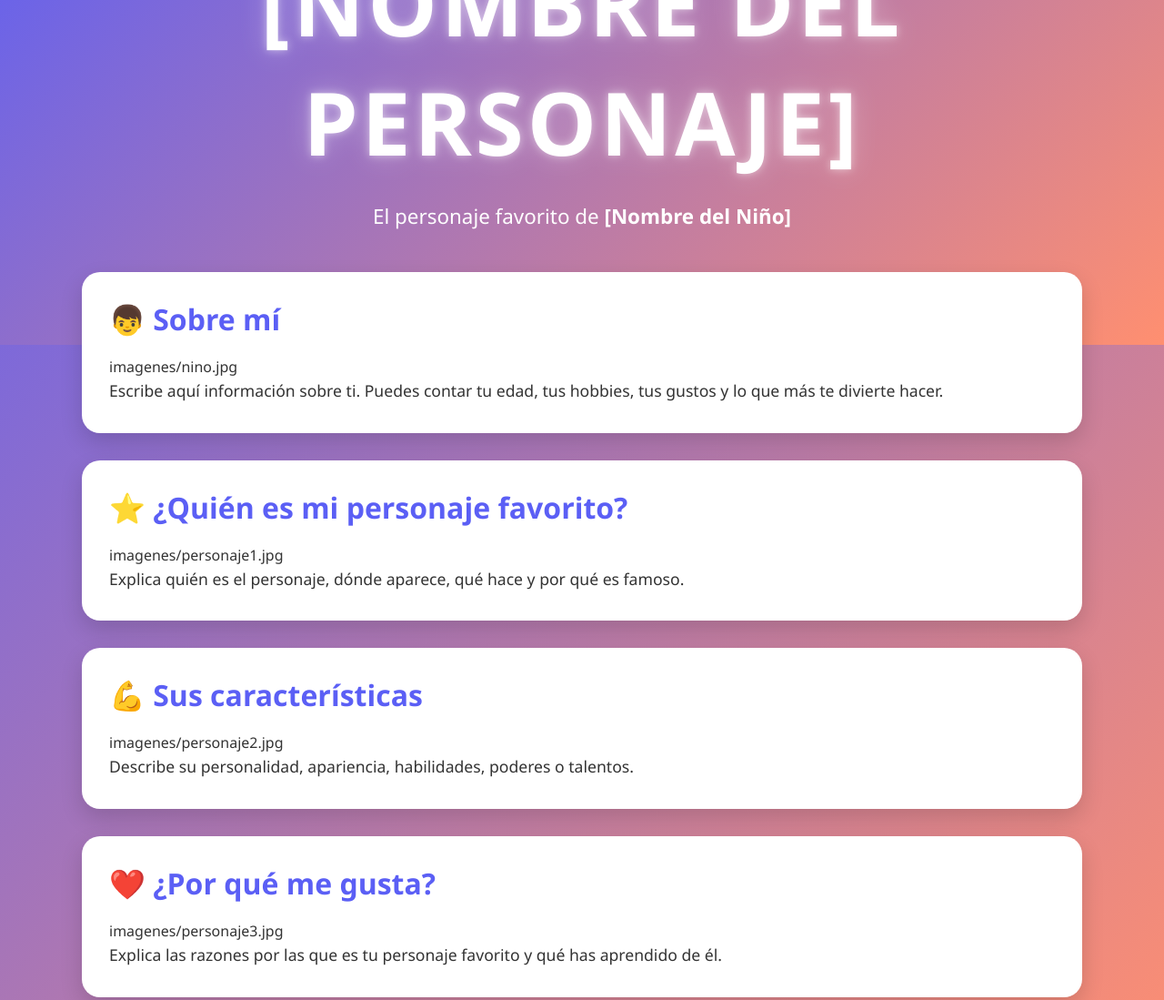
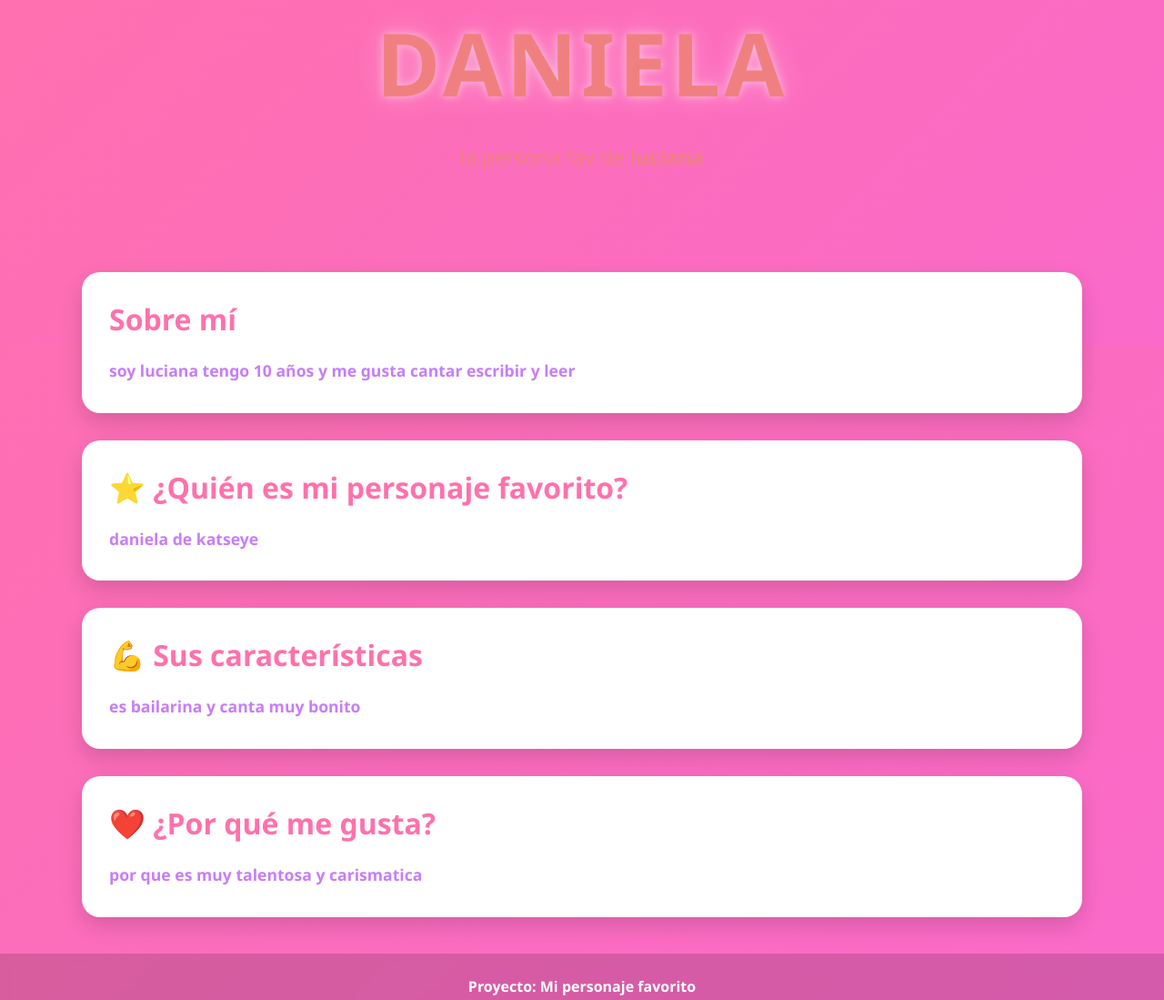
Before and after one commit to lusin20261/4senecaLOPEZ, a plain HTML site: page docs/personajeFavorito/index.html in a window 1280 px wide. Shown: the part 181-1280 px from the top of the page at 91% size. Drawn offline with Linux system fonts and the light colour scheme.

Commit message:
luciana lopez

```diff
--- a/docs/personajeFavorito/index.html
+++ b/docs/personajeFavorito/index.html
@@ -12,51 +12,46 @@
 
     <header class="hero">
         <div class="hero-content">
-            <h1>[NOMBRE DEL PERSONAJE]</h1>
-            <p>El personaje favorito de <strong>[Nombre del Niño]</strong></p>
-        </div>
+            <h1>daniela</h1>
+            <p>la persona fav de <strong>luciana
+
     </header>
 
     <main>
 
         <section class="card">
-            <h2>👦 Sobre mí</h2>
-            imagenes/nino.jpg
+            <h2> Sobre mí</h2>
+
 
             <p>
-                Escribe aquí información sobre ti.
-                Puedes contar tu edad, tus hobbies,
-                tus gustos y lo que más te divierte hacer.
+                soy luciana tengo 10 años y me gusta cantar escribir y leer
             </p>
         </section>
 
         <section class="card">
             <h2>⭐ ¿Quién es mi personaje favorito?</h2>
-            imagenes/personaje1.jpg
+
 
             <p>
-                Explica quién es el personaje, dónde aparece,
-                qué hace y por qué es famoso.
+                daniela de katseye
             </p>
         </section>
 
         <section class="card">
             <h2>💪 Sus características</h2>
-            imagenes/personaje2.jpg
+
 
             <p>
-                Describe su personalidad, apariencia,
-                habilidades, poderes o talentos.
+                es bailarina y  canta muy bonito
             </p>
         </section>
 
         <section class="card">
             <h2>❤️ ¿Por qué me gusta?</h2>
-            imagenes/personaje3.jpg
+
 
             <p>
-                Explica las razones por las que es tu personaje favorito
-                y qué has aprendido de él.
+                por que es muy talentosa y carismatica
             </p>
         </section>
 
--- a/docs/personajeFavorito/style.css
+++ b/docs/personajeFavorito/style.css
@@ -2,8 +2,8 @@
   PALETA DE COLORES
 ======================================*/
 :root {
-    --color-primario: #5b5ff5;
-    --color-secundario: #ff8f70;
+    --color-primario: #ff71ac;
+    --color-secundario: #fa6aca;
 }
 
 /*======================================
@@ -25,7 +25,7 @@ body {
     );
 
     min-height: 100vh;
-    color: #333;
+    color: #c77df8;
 }
 
 /*======================================
@@ -46,7 +46,7 @@ body {
         var(--color-secundario)
     );
 
-    color: white;
+    color: rgb(240, 128, 128);
 }
 
 .hero-content {
```
